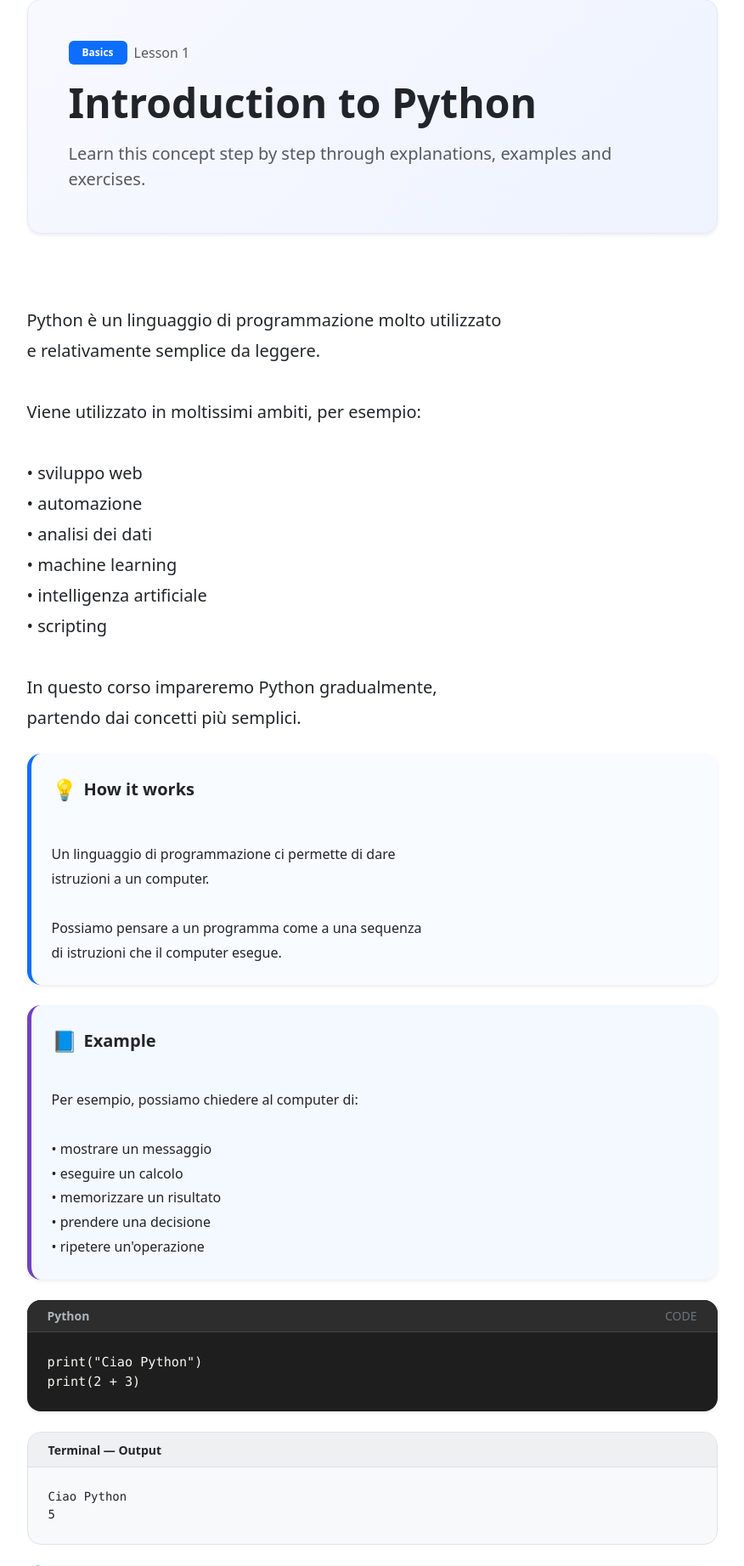
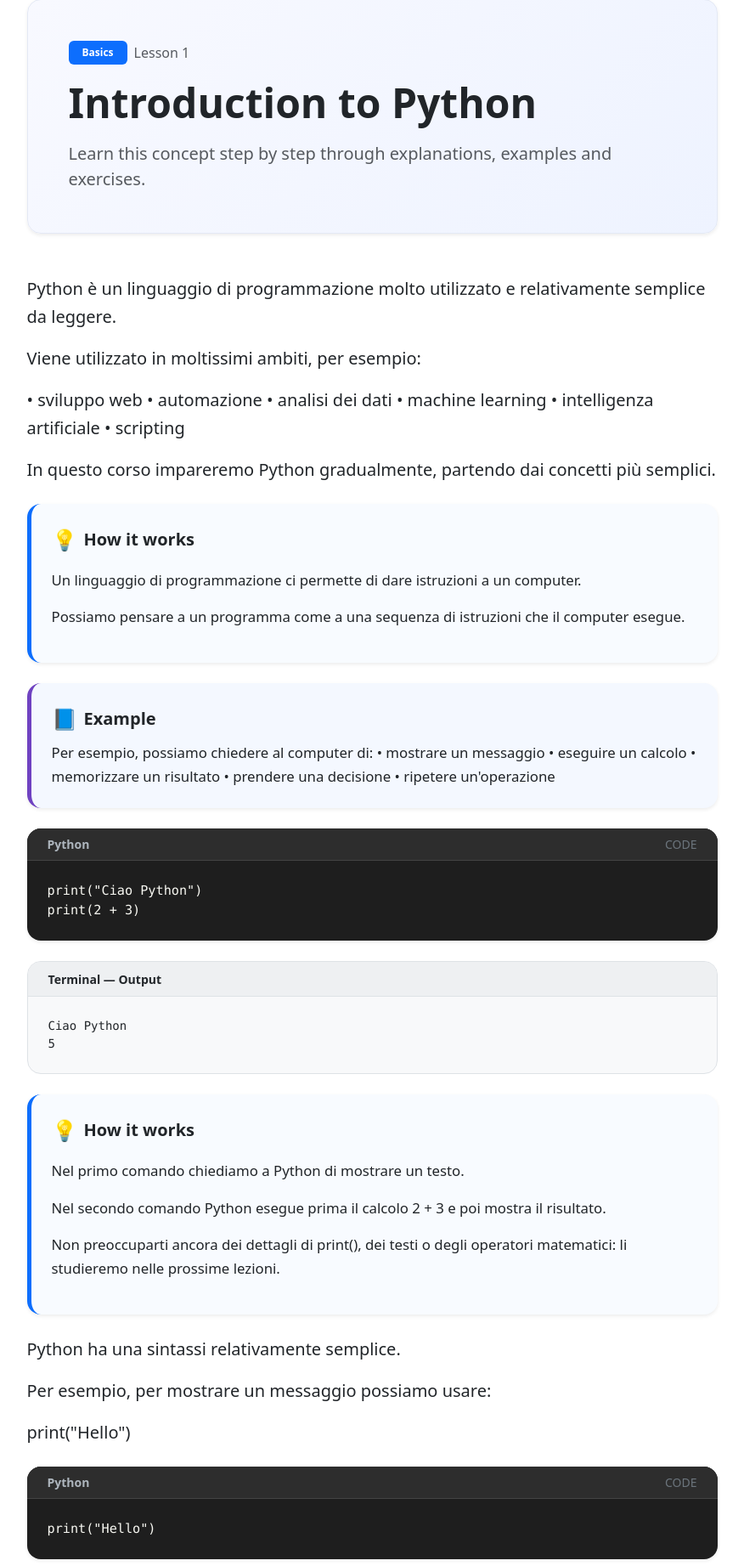
Before and after one commit to sorooshnazem/python-quiz-flask, a Flask app: page /lessons/1 in a window 1280 px wide. Shown: the part 153-1996 px from the top of the page at 85% size, without its empty margins (202-1078 px from the left). Run offline with Flask 3, Linux system fonts and the light colour scheme; data comes from the database, SQL or seed files in the repository.

Commit message:
Improve lesson text formatting and spacing

```diff
--- a/app.py
+++ b/app.py
@@ -20,6 +20,26 @@ if not app.secret_key:
     raise RuntimeError(
         "SECRET_KEY environment variable is not configured"
     )
+
+def format_lesson_paragraphs(content):
+    """
+    Divide il testo in paragrafi e rimuove
+    gli spazi verticali eccessivi.
+    """
+    if not content:
+        return []
+
+    content = content.replace("\r\n", "\n").replace("\r", "\n")
+
+    paragraphs = re.split(r"\n\s*\n+", content.strip())
+
+    return [
+        re.sub(r"\s*\n\s*", " ", paragraph).strip()
+        for paragraph in paragraphs
+        if paragraph.strip()
+    ]
+
+app.jinja_env.globals["format_lesson_paragraphs"] = format_lesson_paragraphs
 
 def admin_required(function):
 
--- a/static/css/style.css
+++ b/static/css/style.css
@@ -32,8 +32,9 @@ body {
 --------------------------------------------------------- */
 
 .lesson-text {
-    white-space: pre-line;
-    line-height: 1.8;
+    white-space: normal;
+    line-height: 1.65;
+    font-size: 1.05rem;
 }
 
 
--- a/templates/lesson_detail.html
+++ b/templates/lesson_detail.html
@@ -86,7 +86,9 @@
                 {% if block[0] == "text" %}
 
                     <div class="lesson-text fs-5 mb-4">
-                        {{ block[1] }}
+                        {% for paragraph in format_lesson_paragraphs(block[1]) %}
+                            <p class="mb-3">{{ paragraph }}</p>
+                        {% endfor %}
                     </div>
 
 
@@ -122,7 +124,9 @@
                             </div>
 
                             <div class="lesson-text">
-                                {{ block[1] }}
+                                {% for paragraph in format_lesson_paragraphs(block[1]) %}
+                                    <p class="mb-3">{{ paragraph }}</p>
+                                {% endfor %}
                             </div>
 
                         </div>
```
